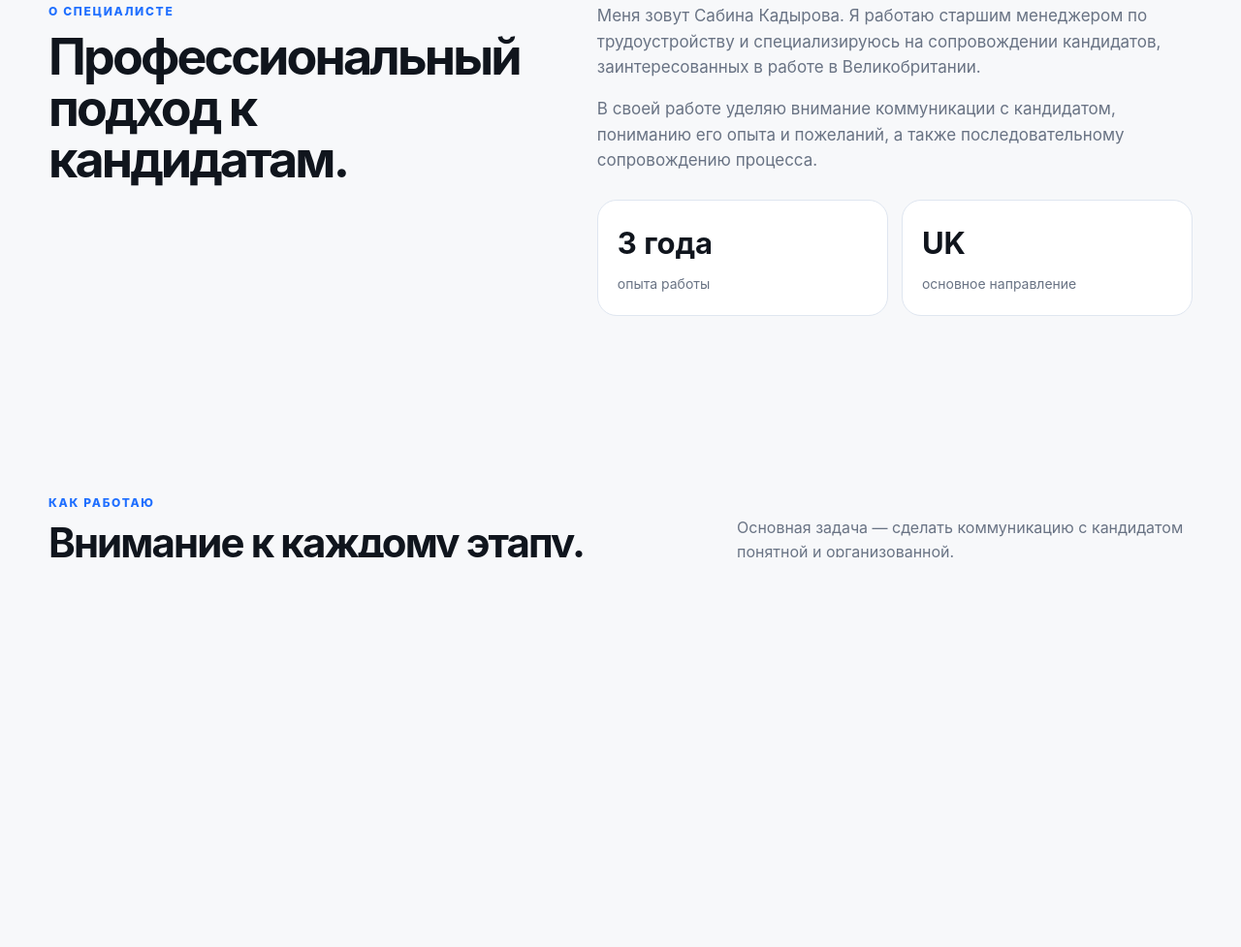
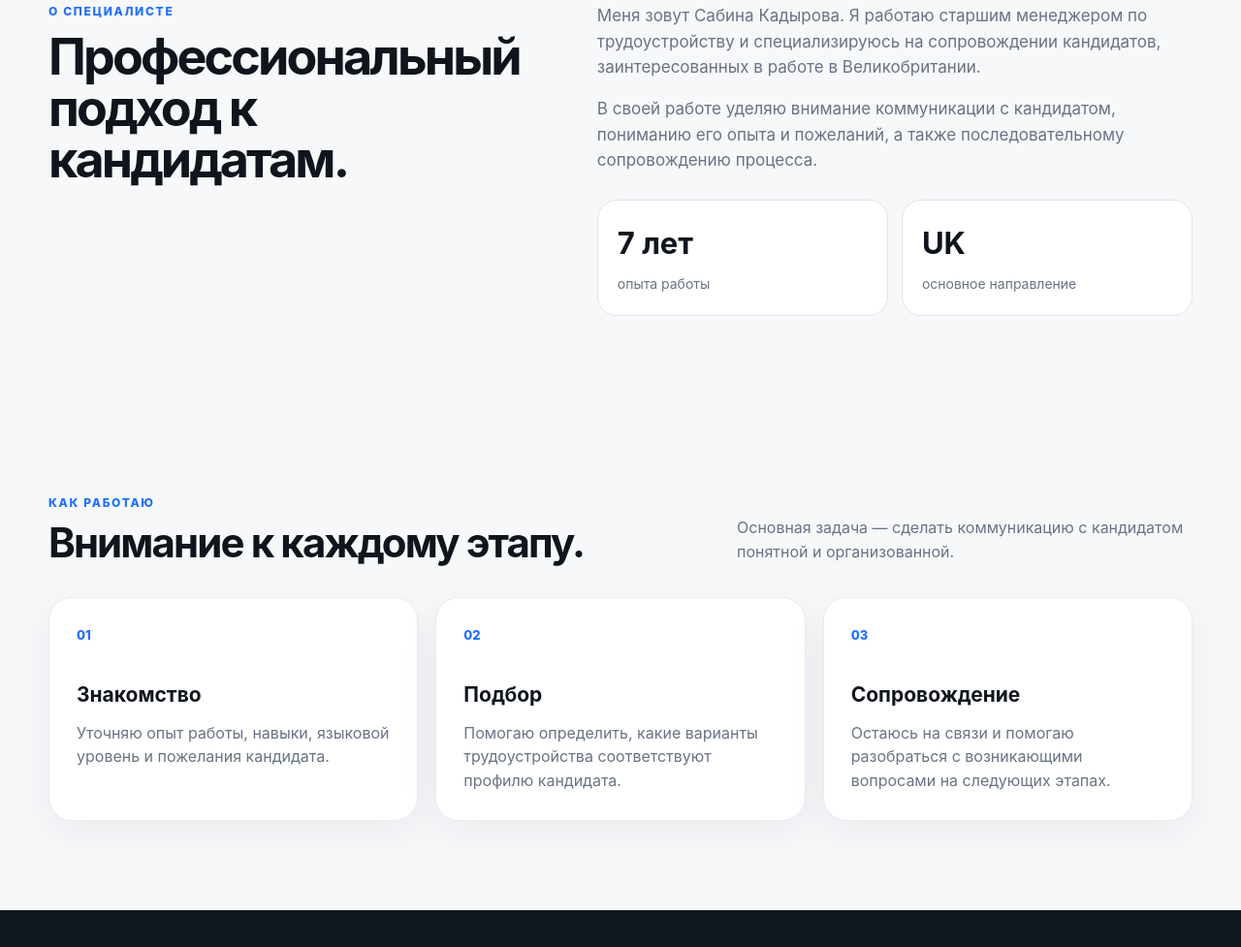
Before and after one commit to w38868466-arch/sabinakadyrova, a plain HTML site: page index.html in a window 1280 px wide. Shown: the part 950-1927 px from the top of the page at 97% size. Drawn offline with Linux system fonts and the light colour scheme.

Commit message:
Update index.html

```diff
--- a/index.html
+++ b/index.html
@@ -901,7 +901,7 @@ footer {
 
                 <div class="stat">
 
-                    <b>3 года</b>
+                    <b>7 лет</b>
 
                     <span>
                         опыта работы
```
